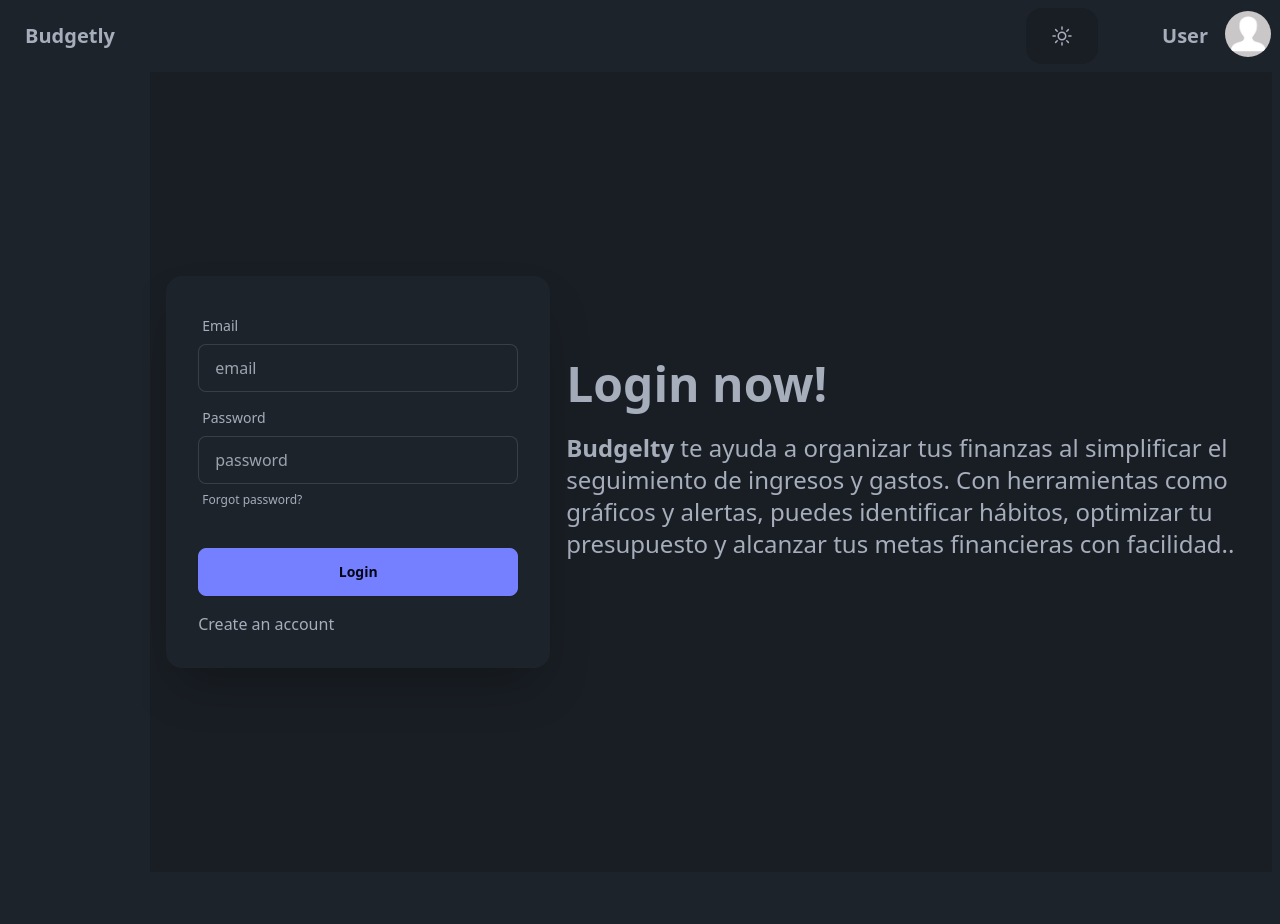
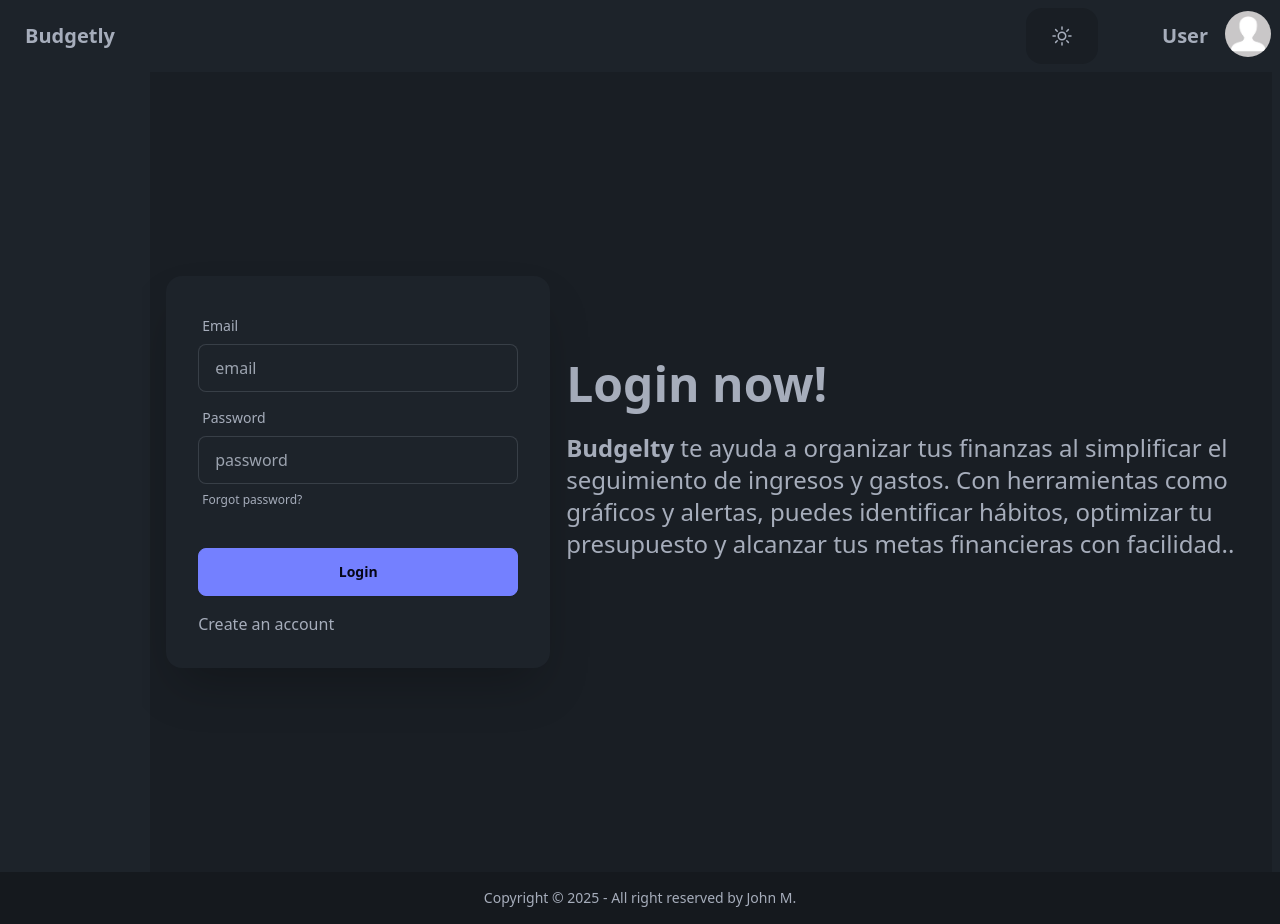
Before and after one commit to johnDev-90/Budgetly-Front-end, a React (Vite) app: page / in a window 1280 px wide. Before the commit the page ends 872 px from the top, so only its background shows below. Built offline with nearby package versions, Linux system fonts and the light colour scheme.

Commit message:
remove unnecesary text

```diff
--- a/src/Components/Layout.jsx
+++ b/src/Components/Layout.jsx
@@ -21,6 +21,7 @@ const Layout = ({ children, user }) => {
           {children}
         </div>
       </main>
+      <Footer />
     </div>
   );
 };
--- a/src/Components/Private.jsx
+++ b/src/Components/Private.jsx
@@ -43,10 +43,9 @@ const Private = ({ children }) => {
     }
   }, [setIsAuthenticated, setUser]);
 
-  // ✅ Ejecutar `authenticateUser` solo al montar el componente
   useEffect(() => {
     authenticateUser();
-  }, [authenticateUser]); // Se ejecuta solo si `authenticateUser` cambia (lo que no pasará debido a `useCallback`)
+  }, [authenticateUser]);
 
   if (isLoading) {
     return <div>Cargando...</div>;
```
Also changed, not shown: src/App.jsx (+1 -8 lines).
